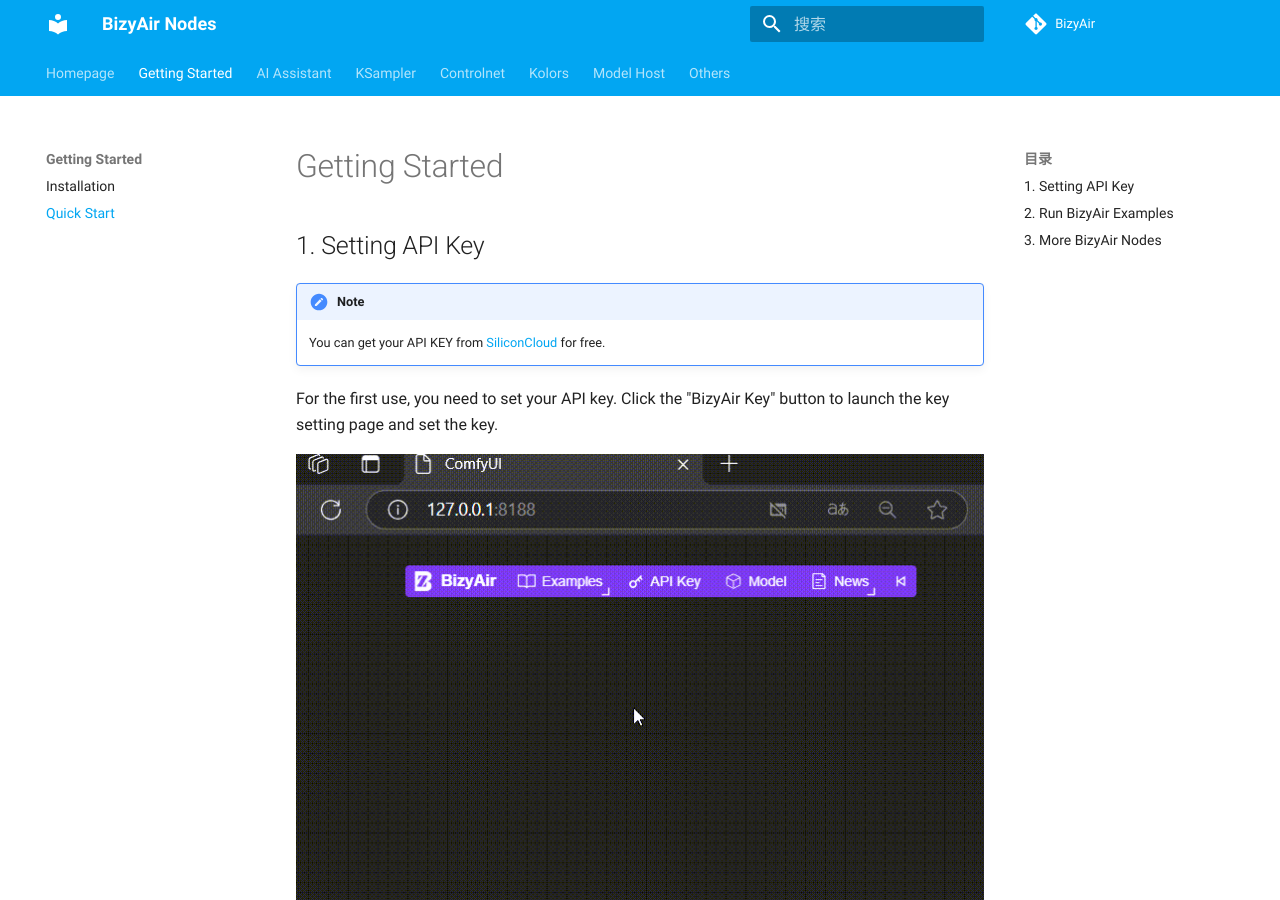
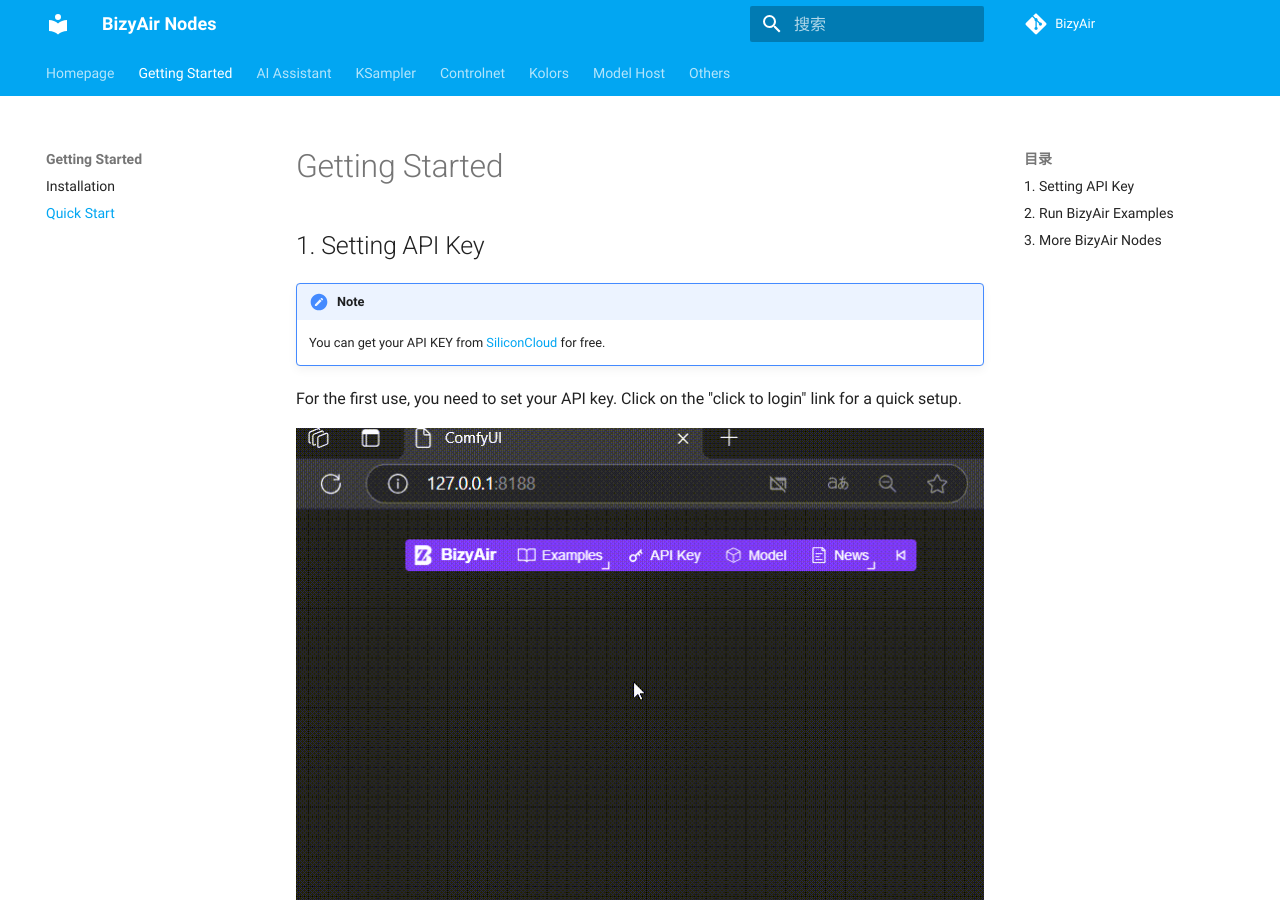
Before and after one commit to siliconflow/BizyAir, an MkDocs documentation site: the page built from docs/docs/getting-started/quick-start.md, in a window 1280 px wide and 900 px high. Built offline with MkDocs 1.6.1 and Material for MkDocs 9.7.7, drawn with Linux system fonts in a browser that asks for light colours; comment, search, counter and statistics services are not loaded.

Commit message:
update-docs

```diff
--- a/docs/docs/getting-started/quick-start.md
+++ b/docs/docs/getting-started/quick-start.md
@@ -5,7 +5,7 @@
 !!! note
     You can get your API KEY from [SiliconCloud](https://cloud.siliconflow.cn/) for free.
 
-For the first use, you need to set your API key. Click the "BizyAir Key" button to launch the key setting page and set the key.
+For the first use, you need to set your API key.  Click on the "click to login" link for a quick setup.
 
 ![](./imgs/how-to-set-key.gif)
 
```
